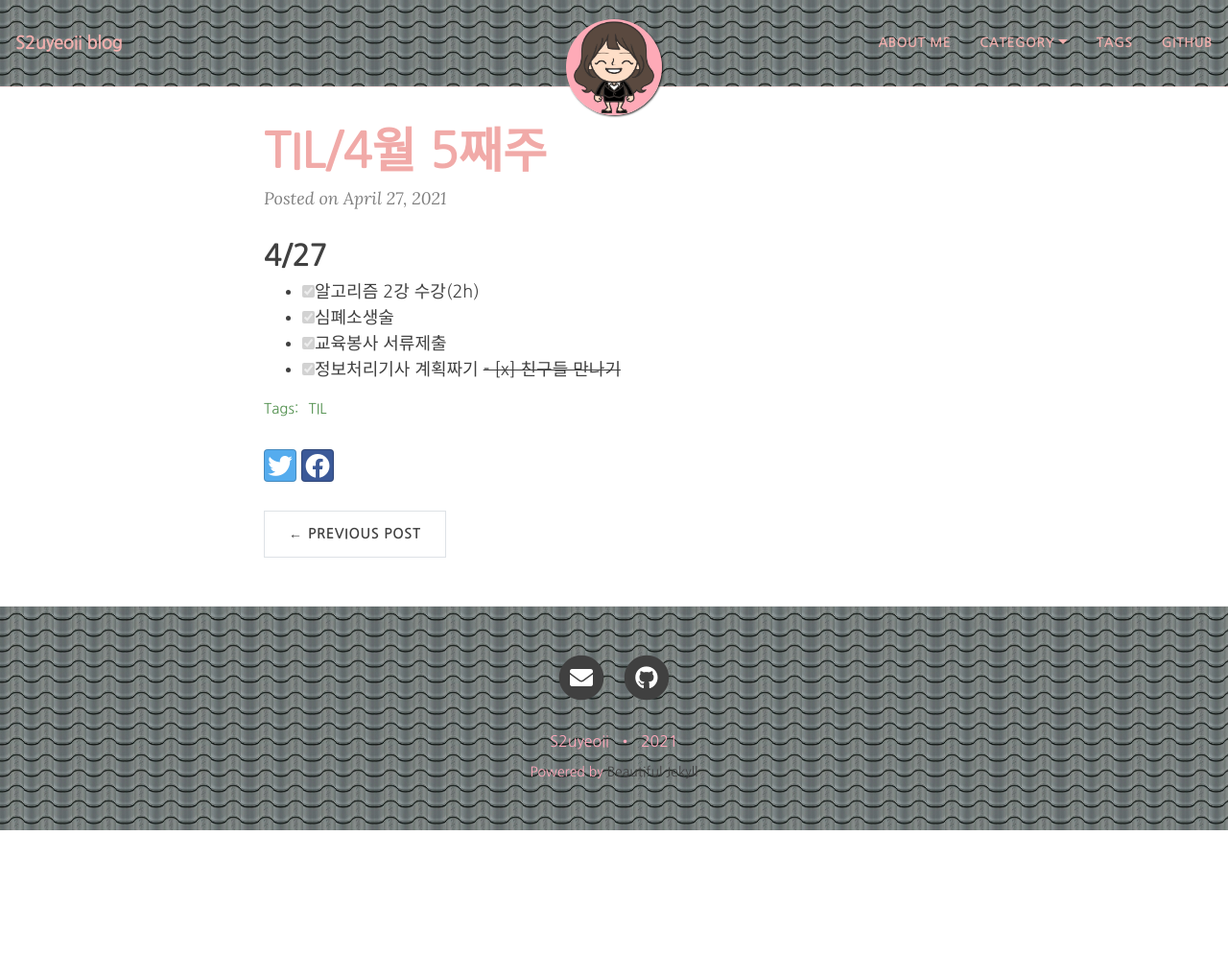
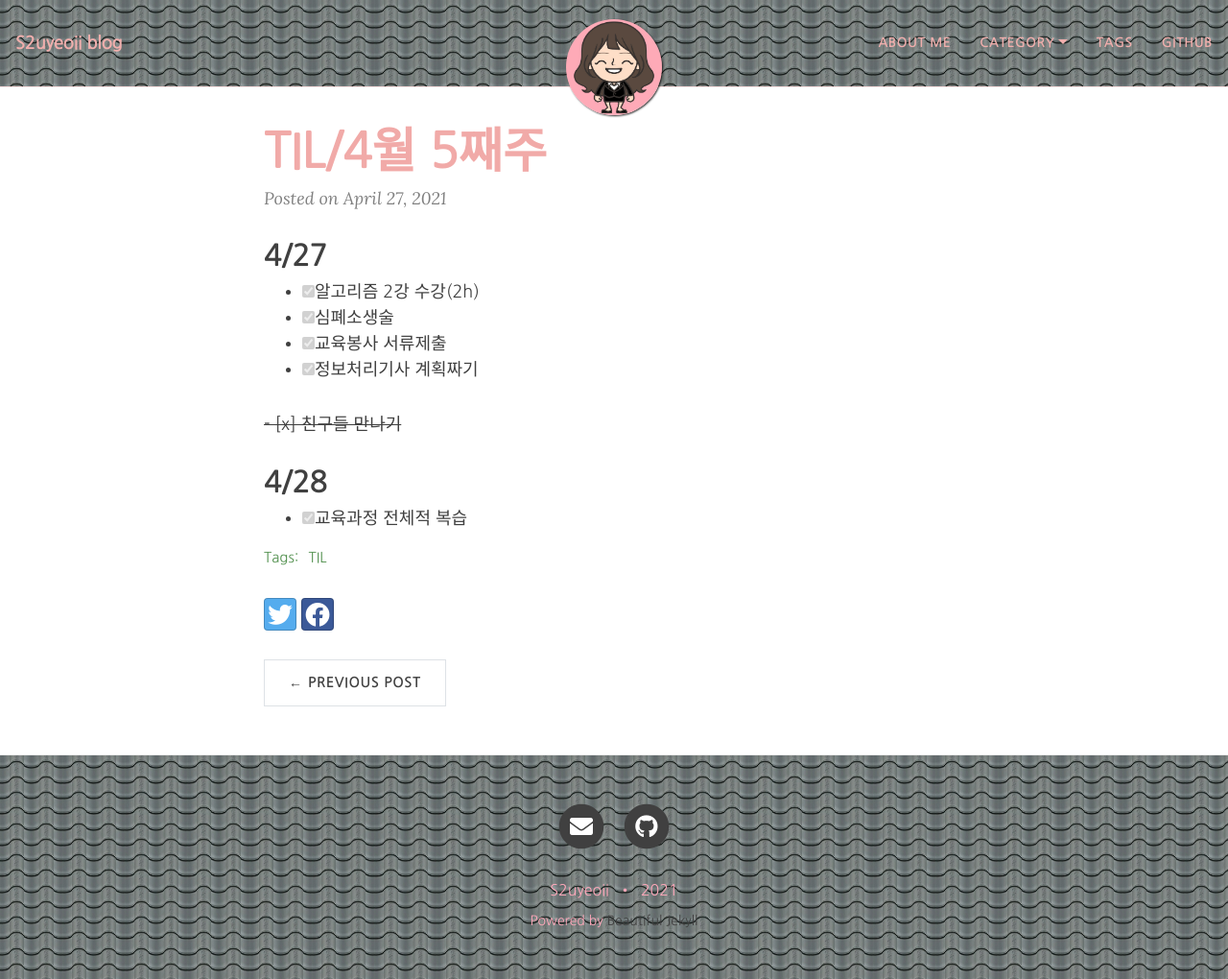
Before and after one commit to yeoneed/yeoneed.github.io, a Jekyll site: the page built from _posts/2021-04-27-TIL-4월 마지막주.md, in a window 1280 px wide and 1020 px high. Shown: the whole window at 96% size. Built offline with Jekyll 4.4.1, drawn with Linux system fonts in a browser that asks for light colours; nearby versions of some CDN libraries; some web fonts are replaced.

Commit message:
Update 2021-04-27-TIL-4월 마지막주.md

```diff
--- a/_posts/2021-04-27-TIL-4월 마지막주.md
+++ b/_posts/2021-04-27-TIL-4월 마지막주.md
@@ -13,4 +13,9 @@ category: [TIL]
  - [x] 심폐소생술
  - [x] 교육봉사 서류제출
  - [x] 정보처리기사 계획짜기
+
  ~~- [x] 친구들 만나기~~
+
+## 4/28
+
+- [x] 교육과정 전체적 복습
```
